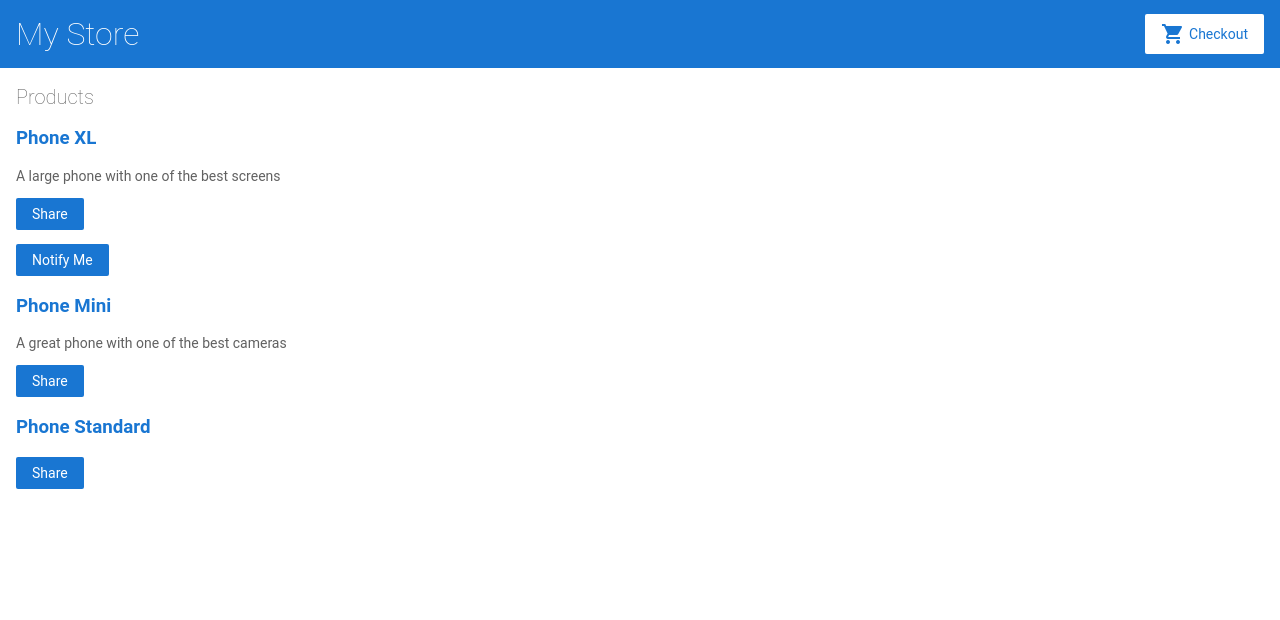
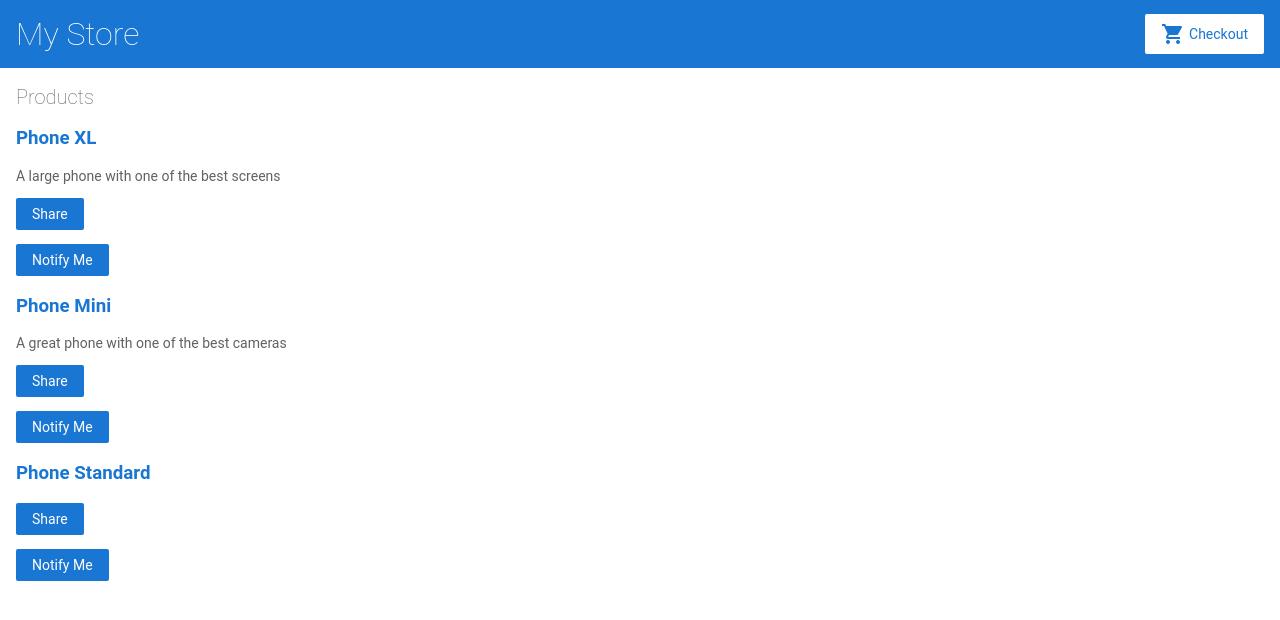
Before and after one commit to saideepd/angular-product-list-app, an Angular app: page / in a window 1280 px wide. Shown: the top 620 px of the page. Built offline with nearby package versions, Linux system fonts and the light colour scheme.

Commit message:
Updated Product List & Product Alerts components to pass data from child to parent component using EventEmitter

```diff
--- a/src/app/product-alerts/product-alerts.component.html
+++ b/src/app/product-alerts/product-alerts.component.html
@@ -1,3 +1,3 @@
-<p *ngIf="product && product.price > 700">
-  <button type="button">Notify Me</button>
+<p *ngIf="product && product.price > 00">
+  <button type="button" (click)="notify.emit()">Notify Me</button>
 </p>
--- a/src/app/product-alerts/product-alerts.component.ts
+++ b/src/app/product-alerts/product-alerts.component.ts
@@ -1,4 +1,4 @@
-import { Component, OnInit, Input } from '@angular/core';
+import { Component, OnInit, Input, Output, EventEmitter } from '@angular/core';
 import { Product } from '../products';
 
 @Component({
@@ -7,7 +7,8 @@ import { Product } from '../products';
   styleUrls: ['./product-alerts.component.css'],
 })
 export class ProductAlertsComponent implements OnInit {
-  @Input() product!: Product;
+  @Input() product: Product | undefined;
+  @Output() notify = new EventEmitter();
   constructor() {}
 
   ngOnInit(): void {}
--- a/src/app/product-list/product-list.component.html
+++ b/src/app/product-list/product-list.component.html
@@ -11,7 +11,10 @@
 
   <button type="button" (click)="share(product.name)">Share</button>
 
-  <app-product-alerts [product]="product"></app-product-alerts>
+  <app-product-alerts
+    [product]="product"
+    (notify)="onNotify()"
+  ></app-product-alerts>
 </div>
 
 <!--
--- a/src/app/product-list/product-list.component.ts
+++ b/src/app/product-list/product-list.component.ts
@@ -8,10 +8,14 @@ import { products } from '../products';
   styleUrls: ['./product-list.component.css'],
 })
 export class ProductListComponent {
-  products = products;
+  products = [...products];
 
   share(productName: string) {
     window.alert(`The product ${productName} has been shared!`);
+  }
+
+  onNotify() {
+    window.alert('You will be notified when the product goes on sale');
   }
 }
 
```
